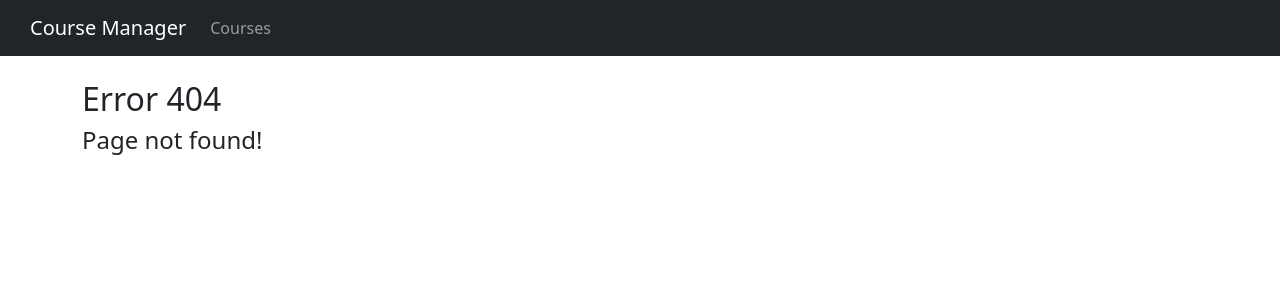
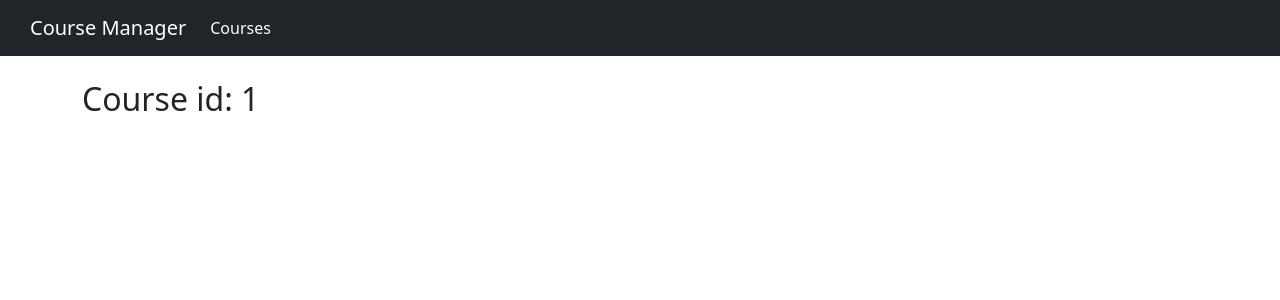
Before and after one commit to guilchaves/trilha-angular, an Angular app: page /courses/info/1 in a window 1280 px wide. Before the commit this address had no page. Shown: the top 300 px of the page. Built offline with nearby package versions, Linux system fonts and the light colour scheme.

Commit message:
Routing for components added

```diff
--- /dev/null
+++ b/src/app/courses/course-info/course-info.component.html
@@ -0,0 +1 @@
+<h2>Course id: {{ courseId }}</h2>
--- /dev/null
+++ b/src/app/courses/course-info/course-info.component.ts
@@ -0,0 +1,17 @@
+import { Component, OnInit } from '@angular/core'
+import { ActivatedRoute } from '@angular/router'
+
+@Component({
+  selector: 'app-course-info',
+  templateUrl: './course-info.component.html',
+  styleUrls: ['./course-info.component.scss'],
+})
+export class CourseInfoComponent implements OnInit {
+  courseId: number
+
+  constructor(private activatedRoute: ActivatedRoute) {}
+
+  ngOnInit(): void {
+    this.courseId = +this.activatedRoute.snapshot.paramMap.get('id')
+  }
+}
--- a/src/app/courses/course-list/course-list.component.html
+++ b/src/app/courses/course-list/course-list.component.html
@@ -28,6 +28,9 @@
       <td>
         <app-star [rating]="course.rating"></app-star>
       </td>
+      <td>
+        <a [routerLink]="['/courses/info', course.id]" class="btn btn-primary">Edit</a>
+      </td>
     </tr>
   </tbody>
 </table>
--- a/src/app/nav-bar/nav-bar.component.html
+++ b/src/app/nav-bar/nav-bar.component.html
@@ -1,5 +1,5 @@
 <nav class="navbar navbar-expand-lg navbar-dark bg-dark">
-  <a href="#" class="navbar-brand">Course Manager</a>
+  <a [routerLink]="['/courses']" class="navbar-brand">Course Manager</a>
 
   <button
     class="navbar-toggler"
@@ -16,7 +16,7 @@
   <div class="collapse navbar-collapse" id="navbarSupportedContent">
     <ul class="navbar-nav mr-auto">
       <li class="nav-item">
-        <a href="#" class="nav-link">Courses</a>
+        <a [routerLink]="['/courses']" routerLinkActive="active" class="nav-link">Courses</a>
       </li>
     </ul>
   </div>
```
Also changed, not shown: src/app/app.module.ts (+18 -5 lines), src/app/courses/course-info/course-info.component.scss (added).
